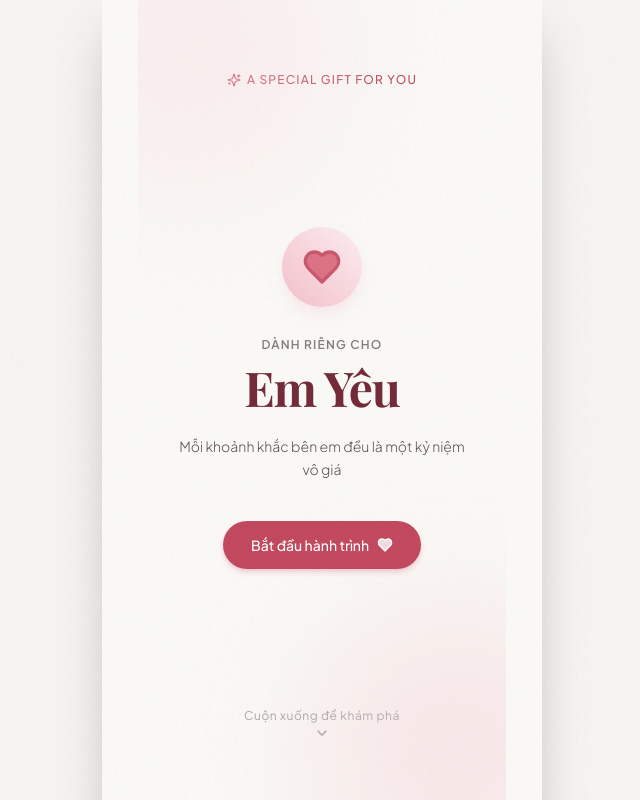
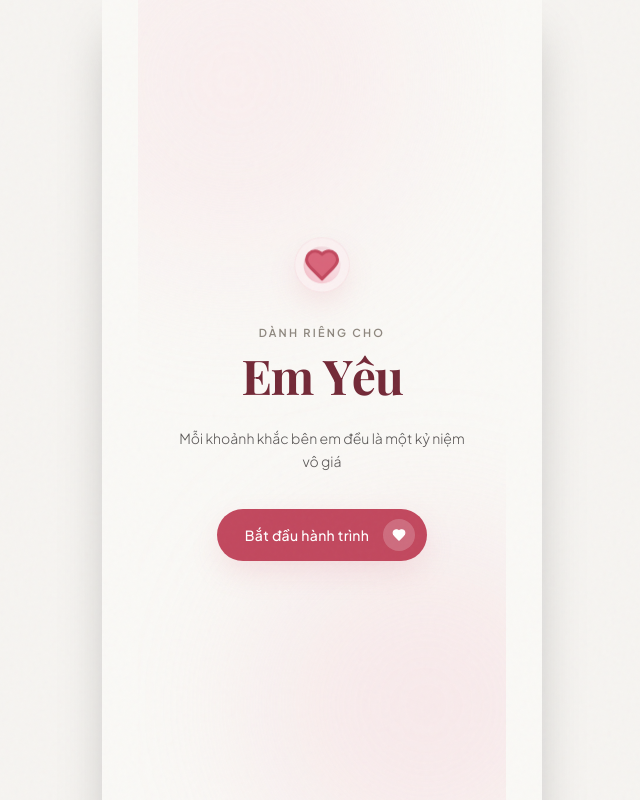
Before and after one commit to QuanTLM/bum, a Vue app: page / in a window 1280 px wide. Shown: the top 800 px of the page, without its empty margins (318-958 px from the left). Built offline with nearby package versions, Linux system fonts and the light colour scheme; a web font is replaced by a local one.

Commit message:
feat: cinematic hero - SplitText name reveal, premium CTA, GSAP timeline cleanup

```diff
--- a/src/components/OpeningHero.vue
+++ b/src/components/OpeningHero.vue
@@ -1,9 +1,13 @@
 <script setup lang="ts">
-import { ref, onMounted } from 'vue'
+import { ref, onMounted, onUnmounted } from 'vue'
 import { giftConfig } from '@/config/giftData'
 import { useAudioPlayer } from '@/composables/useAudioPlayer'
-import { Heart, Sparkles, ChevronDown } from '@lucide/vue'
+import { prefersReducedMotion } from '@/utils/motion'
+import { Heart } from '@lucide/vue'
 import gsap from 'gsap'
+import { SplitText } from 'gsap/SplitText'
+
+gsap.registerPlugin(SplitText)
 
 const emit = defineEmits<{
   (e: 'start'): void
@@ -11,55 +15,114 @@ const emit = defineEmits<{
 
 const { startPlayback } = useAudioPlayer()
 const isStarted = ref(false)
+
 const heroContainer = ref<HTMLElement | null>(null)
 const heartIcon = ref<HTMLElement | null>(null)
-const recipientText = ref<HTMLElement | null>(null)
+const recipientHeading = ref<HTMLElement | null>(null)
+const dedicateLabel = ref<HTMLElement | null>(null)
 const taglineText = ref<HTMLElement | null>(null)
 const startBtn = ref<HTMLElement | null>(null)
+const ambientGlowTop = ref<HTMLElement | null>(null)
+const ambientGlowBottom = ref<HTMLElement | null>(null)
+
+let ctx: gsap.Context | null = null
+let splitInstance: SplitText | null = null
 
 onMounted(() => {
-  // Respect prefers-reduced-motion (US-009, DEC-037)
-  const prefersReduced = window.matchMedia('(prefers-reduced-motion: reduce)').matches
-
-  if (prefersReduced) {
-    gsap.set([heartIcon.value, recipientText.value, taglineText.value, startBtn.value], {
-      opacity: 1,
-      y: 0,
-      scale: 1,
-    })
+  if (prefersReducedMotion()) {
     return
   }
 
-  // Standout Opening Animation (BR-027, DEC-031)
-  const tl = gsap.timeline({ defaults: { ease: 'power3.out' } })
+  ctx = gsap.context(() => {
+    // Ambient subtle float on glow orbs
+    gsap.to(ambientGlowTop.value, {
+      scale: 1.15,
+      x: 15,
+      duration: 6,
+      repeat: -1,
+      yoyo: true,
+      ease: 'sine.inOut',
+    })
+    gsap.to(ambientGlowBottom.value, {
+      scale: 1.1,
+      y: -15,
+      duration: 7,
+      repeat: -1,
+      yoyo: true,
+      ease: 'sine.inOut',
+    })
 
-  tl.fromTo(
-    heartIcon.value,
-    { scale: 0, opacity: 0, rotation: -20 },
-    { scale: 1, opacity: 1, rotation: 0, duration: 1.2, ease: 'elastic.out(1, 0.5)' }
-  )
-    .fromTo(
-      recipientText.value,
-      { y: 30, opacity: 0 },
-      { y: 0, opacity: 1, duration: 0.9 },
-      '-=0.6'
+    // Master Hero entrance timeline (BR-027, DEC-031)
+    const tl = gsap.timeline({ defaults: { ease: 'power3.out' } })
+
+    // 1. Central Heart icon emergence with bounce
+    tl.fromTo(
+      heartIcon.value,
+      { scale: 0, opacity: 0, rotation: -15 },
+      { scale: 1, opacity: 1, rotation: 0, duration: 1.1, ease: 'elastic.out(1, 0.5)' }
     )
-    .fromTo(
-      taglineText.value,
-      { y: 20, opacity: 0 },
-      { y: 0, opacity: 1, duration: 0.8 },
+
+    // 2. Dedicate label subtle slide
+    tl.fromTo(
+      dedicateLabel.value,
+      { y: 15, opacity: 0 },
+      { y: 0, opacity: 1, duration: 0.6 },
       '-=0.5'
     )
-    .fromTo(
+
+    // 3. Recipient name character reveal with SplitText
+    if (recipientHeading.value) {
+      splitInstance = new SplitText(recipientHeading.value, { type: 'words,chars' })
+      tl.fromTo(
+        splitInstance.chars,
+        { opacity: 0, y: 24, rotateX: -30 },
+        {
+          opacity: 1,
+          y: 0,
+          rotateX: 0,
+          duration: 0.7,
+          stagger: 0.035,
+          ease: 'power3.out',
+        },
+        '-=0.4'
+      )
+    }
+
+    // 4. Tagline gentle reveal
+    tl.fromTo(
+      taglineText.value,
+      { y: 15, opacity: 0 },
+      { y: 0, opacity: 1, duration: 0.7 },
+      '-=0.3'
+    )
+
+    // 5. Start button enters with tactile pop
+    tl.fromTo(
       startBtn.value,
-      { scale: 0.85, opacity: 0 },
-      { scale: 1, opacity: 1, duration: 0.8, ease: 'back.out(1.5)' },
-      '-=0.4'
+      { scale: 0.9, opacity: 0 },
+      { scale: 1, opacity: 1, duration: 0.6, ease: 'back.out(1.7)' },
+      '-=0.3'
     )
+
+    // Continuous gentle compositor-only breathing for heart (replaces generic animate-pulse)
+    gsap.to(heartIcon.value, {
+      scale: 1.05,
+      duration: 2,
+      repeat: -1,
+      yoyo: true,
+      ease: 'sine.inOut',
+      delay: 1.2,
+    })
+  }, heroContainer.value ?? undefined)
+})
+
+onUnmounted(() => {
+  splitInstance?.revert()
+  ctx?.revert()
 })
 
 async function handleStart() {
-  if (isStarted.value) return // Prevent multiple duplicate triggers (OQ-024, FR-004)
+  if (isStarted.value) return // Prevent duplicate clicks (OQ-024, FR-004)
   isStarted.value = true
 
   // Request audio playback (FEAT-004, AC-002)
@@ -78,58 +141,69 @@ async function handleStart() {
 <template>
   <section
     ref="heroContainer"
-    class="min-h-screen flex flex-col items-center justify-between px-6 py-12 text-center relative overflow-hidden max-w-mobile mx-auto"
+    class="min-h-[100dvh] flex flex-col items-center justify-center px-6 py-12 text-center relative overflow-hidden max-w-mobile mx-auto"
   >
-    <!-- Background subtle ambient glow -->
-    <div class="absolute -top-24 -left-24 w-72 h-72 bg-romantic-200/40 rounded-full blur-3xl pointer-events-none"></div>
-    <div class="absolute -bottom-24 -right-24 w-72 h-72 bg-romantic-300/30 rounded-full blur-3xl pointer-events-none"></div>
-
-    <!-- Header tag -->
-    <div class="w-full pt-6 flex justify-center items-center gap-1.5 text-romantic-600 text-xs font-medium tracking-widest uppercase">
-      <Sparkles class="w-3.5 h-3.5" />
-      <span>A special gift for you</span>
-    </div>
+    <!-- Background subtle ambient glow with hardware acceleration -->
+    <div
+      ref="ambientGlowTop"
+      class="absolute -top-20 -left-20 w-80 h-80 bg-romantic-200/35 rounded-full blur-3xl pointer-events-none transform-gpu"
+    ></div>
+    <div
+      ref="ambientGlowBottom"
+      class="absolute -bottom-20 -right-20 w-80 h-80 bg-romantic-300/25 rounded-full blur-3xl pointer-events-none transform-gpu"
+    ></div>
 
     <!-- Central Hero Content -->
-    <div class="my-auto flex flex-col items-center max-w-xs space-y-6">
-      <!-- Heart Icon with gentle breathing pulse -->
-      <div ref="heartIcon" class="relative">
-        <div class="w-20 h-20 rounded-full bg-gradient-to-tr from-romantic-300 to-romantic-100 flex items-center justify-center shadow-lg shadow-romantic-200/50">
-          <Heart class="w-10 h-10 text-romantic-600 fill-romantic-500 animate-pulse" />
+    <div class="flex flex-col items-center max-w-xs space-y-7 z-10">
+      <!-- Heart Icon in Double-Bezel nested container (high-end visual design) -->
+      <div
+        ref="heartIcon"
+        class="p-2 rounded-full bg-romantic-100/60 ring-1 ring-romantic-200/50 shadow-romantic-soft"
+      >
+        <div class="w-18 h-18 rounded-full bg-gradient-to-tr from-romantic-300 to-romantic-100 flex items-center justify-center shadow-inner">
+          <Heart class="w-9 h-9 text-romantic-600 fill-romantic-500" />
         </div>
       </div>
 
-      <!-- Recipient Name (DATA-001, FR-001) -->
-      <div ref="recipientText" class="space-y-2">
-        <span class="text-xs uppercase tracking-widest text-warm-800/60 font-semibold">Dành riêng cho</span>
-        <h1 class="font-serif text-4xl sm:text-5xl font-bold tracking-tight text-romantic-900 leading-tight">
+      <!-- Recipient Name Block (DATA-001, FR-001) -->
+      <div class="space-y-2">
+        <span
+          ref="dedicateLabel"
+          class="inline-block text-[11px] uppercase tracking-[0.2em] text-warm-700/70 font-semibold"
+        >
+          Dành riêng cho
+        </span>
+        <h1
+          ref="recipientHeading"
+          class="font-serif text-4xl sm:text-5xl font-bold tracking-tight text-romantic-900 leading-[1.15]"
+        >
           {{ giftConfig.recipientName }}
         </h1>
       </div>
 
-      <!-- Tagline / Subtitle -->
-      <p ref="taglineText" class="text-sm text-warm-800/80 leading-relaxed font-light px-2">
+      <!-- Tagline / Subtitle (max 20 words per design-taste standard) -->
+      <p
+        ref="taglineText"
+        class="text-sm text-warm-800/80 leading-relaxed font-light px-2"
+      >
         {{ giftConfig.heroTagline }}
       </p>
 
-      <!-- Start Button (FR-001, FR-002) -->
-      <div ref="startBtn" class="pt-4">
+      <!-- Start Button with Button-in-Button Architecture (FR-001, FR-002) -->
+      <div ref="startBtn" class="pt-2">
         <button
           type="button"
           @click="handleStart"
           :disabled="isStarted"
-          class="group relative inline-flex items-center gap-2 px-7 py-3.5 rounded-full bg-romantic-600 text-white font-medium text-sm shadow-md shadow-romantic-500/25 transition-all duration-300 hover:bg-romantic-700 active:scale-95 disabled:opacity-75 disabled:pointer-events-none cursor-pointer"
+          class="group relative inline-flex items-center gap-3.5 pl-7 pr-3 py-2.5 rounded-full bg-romantic-600 text-white font-medium text-sm shadow-romantic-soft transition-all duration-300 ease-smooth hover:bg-romantic-700 active:scale-[0.97] disabled:opacity-75 disabled:pointer-events-none cursor-pointer"
         >
-          <span>{{ giftConfig.startButtonText || 'Bắt đầu hành trình' }}</span>
-          <Heart class="w-4 h-4 fill-white/80 transition-transform group-hover:scale-125" />
+          <span class="tracking-wide">{{ giftConfig.startButtonText || 'Bắt đầu hành trình' }}</span>
+          <!-- Nested circular icon pill -->
+          <span class="w-8 h-8 rounded-full bg-white/20 flex items-center justify-center transition-transform duration-300 ease-smooth group-hover:scale-110 group-hover:translate-x-0.5">
+            <Heart class="w-3.5 h-3.5 fill-white text-white" />
+          </span>
         </button>
       </div>
     </div>
-
-    <!-- Scroll down prompt -->
-    <div class="w-full pb-2 flex flex-col items-center text-warm-800/40 text-xs gap-1">
-      <span class="tracking-wider">Cuộn xuống để khám phá</span>
-      <ChevronDown class="w-4 h-4 animate-bounce" />
-    </div>
   </section>
 </template>
```
